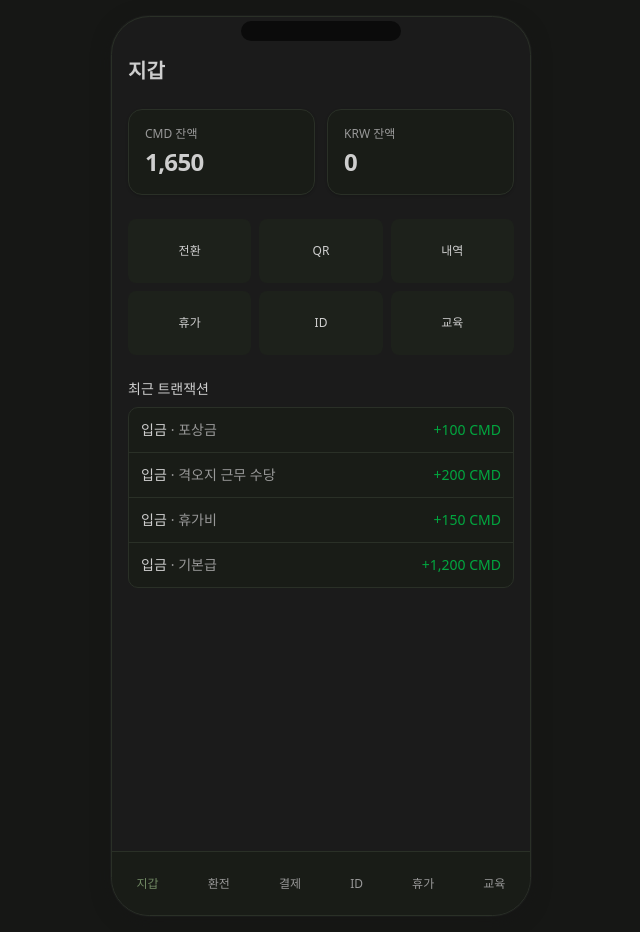
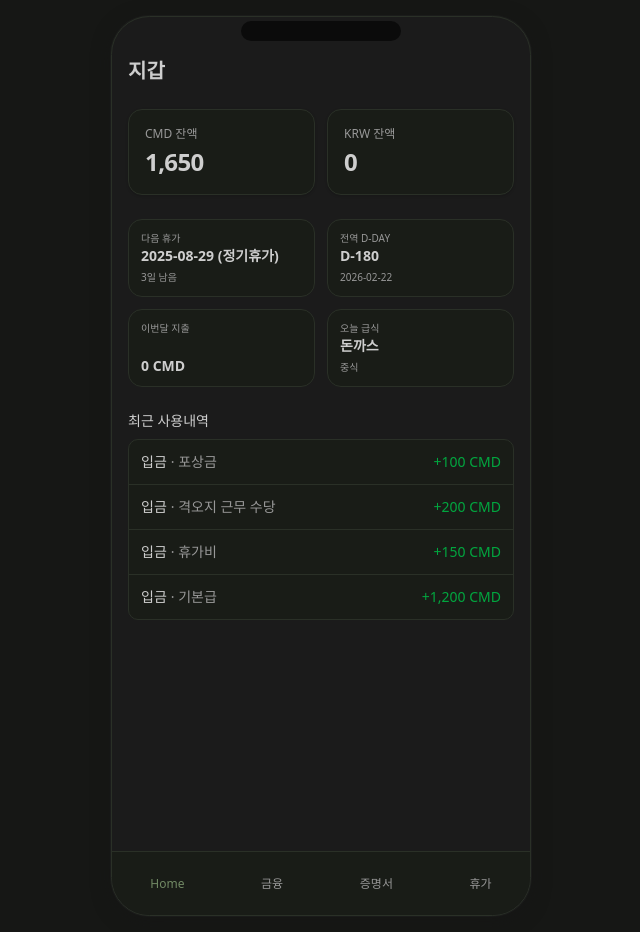
Before and after one commit to yun-sangho/commando, a Next.js app: page /wallet in a window 1280 px wide. Shown: the whole page, without its empty margins (319-959 px from the left). Built offline with nearby package versions, Linux system fonts and the light colour scheme.

Commit message:
feat: implement wallet dashboard with finance and leave management features

```diff
--- a/app/_components/bottom-bar.tsx
+++ b/app/_components/bottom-bar.tsx
@@ -3,12 +3,10 @@ import Link from 'next/link';
 import { usePathname } from 'next/navigation';
 
 const items = [
-  { href: '/wallet', label: '지갑' },
-  { href: '/wallet/convert', label: '환전' },
-  { href: '/wallet/qr', label: '결제' },
-  { href: '/wallet/id', label: 'ID' },
-  { href: '/wallet/voucher', label: '휴가' },
-  { href: '/wallet/training', label: '교육' }
+  { href: '/wallet', label: 'Home' },
+    { href: '/wallet/finance', label: '금융' },
+  { href: '/wallet/cert', label: '증명서' },
+  { href: '/wallet/leave', label: '휴가' }
 ];
 
 export function BottomBar() {
--- /dev/null
+++ b/app/cert/page.tsx
@@ -0,0 +1,23 @@
+"use client";
+import Link from 'next/link';
+
+export default function CertificatesHub(){
+  return (
+    <div className="p-4 space-y-6">
+      <header className="space-y-1">
+        <h1 className="text-xl font-semibold">증명서</h1>
+        <p className="text-xs text-muted-foreground">신분 및 교육 수료 관련 NFT 증명서 모음</p>
+      </header>
+      <section className="grid grid-cols-2 gap-3 text-xs">
+        <Link href="/wallet/id" className="h-24 rounded-lg border bg-card flex flex-col items-center justify-center gap-1">
+          <span className="font-medium">ID 카드</span>
+          <span className="text-[10px] text-muted-foreground">Military ID</span>
+        </Link>
+        <Link href="/wallet/training" className="h-24 rounded-lg border bg-card flex flex-col items-center justify-center gap-1">
+          <span className="font-medium">교육 수료</span>
+          <span className="text-[10px] text-muted-foreground">Training</span>
+        </Link>
+      </section>
+    </div>
+  )
+}
--- /dev/null
+++ b/app/finance/page.tsx
@@ -0,0 +1,24 @@
+"use client";
+import Link from 'next/link';
+
+export default function FinanceHub(){
+  return (
+    <div className="p-4 space-y-6">
+      <header className="space-y-1">
+        <h1 className="text-xl font-semibold">금융</h1>
+        <p className="text-xs text-muted-foreground">환전 / 결제 / 자산 현황</p>
+      </header>
+      <section className="grid grid-cols-3 gap-2 text-xs">
+        <Link href="/wallet/convert" className="h-20 rounded-md bg-secondary text-secondary-foreground flex flex-col items-center justify-center gap-1">
+          <span>환전</span>
+        </Link>
+        <Link href="/wallet/qr" className="h-20 rounded-md bg-secondary text-secondary-foreground flex flex-col items-center justify-center gap-1">
+          <span>결제</span>
+        </Link>
+        <Link href="/wallet" className="h-20 rounded-md bg-secondary text-secondary-foreground flex flex-col items-center justify-center gap-1">
+          <span>자산</span>
+        </Link>
+      </section>
+    </div>
+  )
+}
--- /dev/null
+++ b/app/home/page.tsx
@@ -0,0 +1,5 @@
+import WalletDashboard from '@/app/wallet/wallet-dashboard';
+
+export default function HomePage() {
+  return <WalletDashboard />;
+}
--- /dev/null
+++ b/app/leave/page.tsx
@@ -0,0 +1,5 @@
+import LeaveCenter from '@/app/wallet/voucher/page';
+
+export default function LeavePage(){
+  return <LeaveCenter />
+}
--- a/app/page.tsx
+++ b/app/page.tsx
@@ -1,5 +1,5 @@
 import { redirect } from 'next/navigation';
 
-export default function Home() {
+export default function Root() {
   redirect('/wallet');
 }
--- /dev/null
+++ b/app/wallet/cert/page.tsx
@@ -0,0 +1,54 @@
+"use client";
+import { useState, useEffect } from 'react';
+import { useSearchParams, useRouter } from 'next/navigation';
+import SoldierIDPage from '@/app/wallet/id/page';
+import TrainingPage from '@/app/wallet/training/page';
+
+const tabs = [
+  { key: 'id', label: 'ID 카드' },
+  { key: 'training', label: '교육 수료' }
+];
+
+export default function CertificatesHub(){
+  const searchParams = useSearchParams();
+  const router = useRouter();
+  const initial = searchParams.get('tab');
+  const [tab, setTab] = useState(initial === 'training' ? 'training' : 'id');
+
+  useEffect(()=> {
+    // sync URL (shallow) when tab changes
+    const current = searchParams.get('tab');
+    if(current !== tab) {
+      const q = new URLSearchParams(Array.from(searchParams.entries()));
+      q.set('tab', tab);
+      router.replace(`/wallet/cert?${q.toString()}`); // shallow by default in App Router
+    }
+    // eslint-disable-next-line react-hooks/exhaustive-deps
+  },[tab]);
+
+  return (
+    <div className="p-4 space-y-5">
+      <header className="space-y-1">
+        <h1 className="text-xl font-semibold">증명서</h1>
+        <p className="text-xs text-muted-foreground">신분 및 교육 수료 NFT 증명서</p>
+      </header>
+      <nav className="flex gap-2 text-xs" aria-label="Certificate tabs">
+        {tabs.map(t => {
+          const active = t.key === tab;
+            return (
+              <button
+                key={t.key}
+                onClick={()=> setTab(t.key)}
+                className={active ? 'flex-1 h-9 rounded-md bg-primary text-primary-foreground font-medium' : 'flex-1 h-9 rounded-md bg-secondary text-secondary-foreground'}
+                aria-current={active ? 'page' : undefined}
+              >{t.label}</button>
+            );
+        })}
+      </nav>
+      <section className="rounded-lg border bg-card">
+        {tab === 'id' && <div className="animate-in fade-in"><SoldierIDPage /></div>}
+        {tab === 'training' && <div className="animate-in fade-in"><TrainingPage /></div>}
+      </section>
+    </div>
+  )
+}
--- /dev/null
+++ b/app/wallet/finance/page.tsx
@@ -0,0 +1,59 @@
+"use client";
+import { useState, useEffect } from 'react';
+import { useSearchParams, useRouter } from 'next/navigation';
+import ConvertPage from '@/app/wallet/convert/page';
+import QRPage from '@/app/wallet/qr/page';
+import TransactionsPage from '@/app/wallet/tx/page';
+import WalletDashboard from '@/app/wallet/wallet-dashboard';
+
+const tabs = [
+  { key: 'assets', label: '자산' },
+  { key: 'convert', label: '환전' },
+  { key: 'qr', label: '결제' },
+  { key: 'tx', label: '내역' }
+];
+
+export default function FinanceHub(){
+  const searchParams = useSearchParams();
+  const router = useRouter();
+  const initial = searchParams.get('tab');
+  const [tab, setTab] = useState(tabs.some(t=>t.key===initial) ? initial! : 'assets');
+
+  useEffect(()=> {
+    const current = searchParams.get('tab');
+    if(current !== tab) {
+      const q = new URLSearchParams(Array.from(searchParams.entries()));
+      q.set('tab', tab);
+      router.replace(`/wallet/finance?${q.toString()}`);
+    }
+    // eslint-disable-next-line react-hooks/exhaustive-deps
+  },[tab]);
+
+  return (
+    <div className="p-4 space-y-5">
+      <header className="space-y-1">
+        <h1 className="text-xl font-semibold">금융</h1>
+        <p className="text-xs text-muted-foreground">자산 / 환전 / 결제 / 내역</p>
+      </header>
+      <nav className="flex gap-2 text-xs" aria-label="Finance tabs">
+        {tabs.map(t => {
+          const active = t.key === tab;
+          return (
+            <button
+              key={t.key}
+              onClick={()=> setTab(t.key)}
+              className={active ? 'flex-1 h-9 rounded-md bg-primary text-primary-foreground font-medium' : 'flex-1 h-9 rounded-md bg-secondary text-secondary-foreground'}
+              aria-current={active ? 'page' : undefined}
+            >{t.label}</button>
+          );
+        })}
+      </nav>
+      <section className="rounded-lg border bg-card">
+        {tab==='assets' && <div className="animate-in fade-in"><WalletDashboard /></div>}
+        {tab==='convert' && <div className="animate-in fade-in"><ConvertPage /></div>}
+        {tab==='qr' && <div className="animate-in fade-in"><QRPage /></div>}
+        {tab==='tx' && <div className="animate-in fade-in"><TransactionsPage /></div>}
+      </section>
+    </div>
+  )
+}
--- /dev/null
+++ b/app/wallet/leave/page.tsx
@@ -0,0 +1,5 @@
+import LeaveCenter from '@/app/wallet/voucher/page';
+
+export default function LeavePage(){
+  return <LeaveCenter />
+}
--- a/app/wallet/wallet-dashboard.tsx
+++ b/app/wallet/wallet-dashboard.tsx
@@ -1,14 +1,39 @@
 'use client'
 import { useWalletStore } from '@/state/wallet.store'
-import { BottomBar } from '@/app/_components/bottom-bar'
-import Link from 'next/link'
+import { useLeaveStore } from '@/state/voucher.store'
+import { useServiceStore } from '@/state/service.store'
+import { useMemo } from 'react'
 
 function format(num: number) { return new Intl.NumberFormat('ko-KR').format(Math.round(num)) }
 
 export default function WalletDashboard() {
   // Use separate selectors to keep snapshots stable and avoid recreating an object each render
   const wallet = useWalletStore(s => s.wallet)
-  const txns = useWalletStore(s => s.txns).slice(0,5)
+  const allTxns = useWalletStore(s => s.txns)
+  const txns = allTxns.slice(0,5)
+  const leaves = useLeaveStore(s => s.leaves)
+  const dischargeDate = useServiceStore(s => s.dischargeDate)
+
+  const { nextLeave, daysToNextLeave, daysToDischarge, monthlyExpense, todayMenu } = useMemo(() => {
+    const now = new Date();
+    const todayStr = now.toISOString().slice(0,10);
+    const upcoming = leaves
+      .filter(l => (l.status === 'approved') && l.startDate >= todayStr)
+      .sort((a,b) => a.startDate.localeCompare(b.startDate))[0];
+    const nextLeaveDate = upcoming ? new Date(upcoming.startDate) : null;
+    const msPerDay = 24*60*60*1000;
+    const daysToNextLeave = nextLeaveDate ? Math.max(0, Math.ceil((nextLeaveDate.getTime() - now.getTime())/msPerDay)) : null;
+    const discharge = dischargeDate ? new Date(dischargeDate) : null;
+    const daysToDischarge = discharge ? Math.max(0, Math.ceil((discharge.getTime() - now.getTime())/msPerDay)) : null;
+    const monthKey = now.toISOString().slice(0,7); // yyyy-mm
+    const monthlyExpense = allTxns
+      .filter(t => (t.kind === 'expense' || (t.kind === 'qr' && t.direction === 'send')) && new Date(t.ts).toISOString().slice(0,7) === monthKey)
+      .reduce((sum, t:any) => sum + (t.amountCMD||0), 0);
+    // Mock mess menu (rotate by weekday)
+    const menus = ['닭갈비','비빔밥','돈까스','제육볶음','카레라이스','볶음밥','라면/주먹밥'];
+    const todayMenu = menus[now.getDay()];
+    return { nextLeave: upcoming || null, daysToNextLeave, daysToDischarge, monthlyExpense, todayMenu };
+  }, [leaves, dischargeDate, allTxns])
   return (
     <div className="p-4 space-y-6">
       <header className="space-y-2">
@@ -24,29 +49,16 @@ export default function WalletDashboard() {
           <p className="text-2xl font-bold tracking-tight">{format(wallet.krw)}</p>
         </div>
       </section>
-      <section className="grid grid-cols-3 gap-2 text-xs">
-        <Link href="/wallet/convert" className="h-16 rounded-md bg-secondary text-secondary-foreground flex flex-col items-center justify-center gap-1">
-          <span>전환</span>
-        </Link>
-        <Link href="/wallet/qr" className="h-16 rounded-md bg-secondary text-secondary-foreground flex flex-col items-center justify-center gap-1">
-          <span>QR</span>
-        </Link>
-        <Link href="/wallet/tx" className="h-16 rounded-md bg-secondary text-secondary-foreground flex flex-col items-center justify-center gap-1">
-          <span>내역</span>
-        </Link>
-        <Link href="/wallet/voucher" className="h-16 rounded-md bg-secondary text-secondary-foreground flex flex-col items-center justify-center gap-1">
-          <span>휴가</span>
-        </Link>
-        <Link href="/wallet/id" className="h-16 rounded-md bg-secondary text-secondary-foreground flex flex-col items-center justify-center gap-1">
-          <span>ID</span>
-        </Link>
-        <Link href="/wallet/training" className="h-16 rounded-md bg-secondary text-secondary-foreground flex flex-col items-center justify-center gap-1">
-          <span>교육</span>
-        </Link>
+      <section className="grid grid-cols-2 gap-3 text-xs">
+        <StatCard label="다음 휴가" value={nextLeave ? `${nextLeave.startDate} (${nextLeave.purpose||''})` : '예정 없음'} sub={daysToNextLeave!=null? `${daysToNextLeave}일 남음` : undefined} />
+        <StatCard label="전역 D-DAY" value={daysToDischarge!=null? `D-${daysToDischarge}` : '미설정'} sub={dischargeDate} />
+        <StatCard label="이번달 지출" value={`${monthlyExpense.toLocaleString()} CMD`} sub={monthlyExpense>0? '누적' : undefined} />
+        <StatCard label="오늘 급식" value={todayMenu} sub="중식" />
       </section>
+  <section className="hidden" />
       <section>
         <div className="flex items-center justify-between mb-2">
-          <h2 className="text-sm font-medium">최근 트랜잭션</h2>
+          <h2 className="text-sm font-medium">최근 사용내역</h2>
         </div>
         <ul className="divide-y border rounded-lg bg-card">
           {txns.length === 0 && <li className="p-4 text-sm text-muted-foreground">내역 없음</li>}
@@ -69,3 +81,13 @@ export default function WalletDashboard() {
   </div>
   )
 }
+
+function StatCard({ label, value, sub }: { label: string; value: string; sub?: string }) {
+  return (
+    <div className="rounded-xl bg-card p-3 border flex flex-col justify-between min-h-[78px]">
+      <div className="text-[10px] text-muted-foreground font-medium">{label}</div>
+      <div className="text-sm font-semibold leading-tight break-words">{value}</div>
+      {sub && <div className="text-[10px] text-muted-foreground mt-1">{sub}</div>}
+    </div>
+  );
+}
--- /dev/null
+++ b/state/service.store.ts
@@ -0,0 +1,18 @@
+"use client";
+import { create } from 'zustand';
+import { persist } from 'zustand/middleware';
+
+interface ServiceState {
+  dischargeDate: string; // yyyy-mm-dd
+  setDischargeDate: (date: string) => void;
+}
+
+// Seed with a demo 전역일 about 180 days ahead if not set
+export const useServiceStore = create<ServiceState>()(persist((set, get) => ({
+  dischargeDate: (() => {
+    const now = Date.now();
+    const target = new Date(now + 180*24*60*60*1000); // ~6 months later
+    return target.toISOString().slice(0,10);
+  })(),
+  setDischargeDate: (date) => set({ dischargeDate: date })
+}), { name: 'service-store' }));
```
